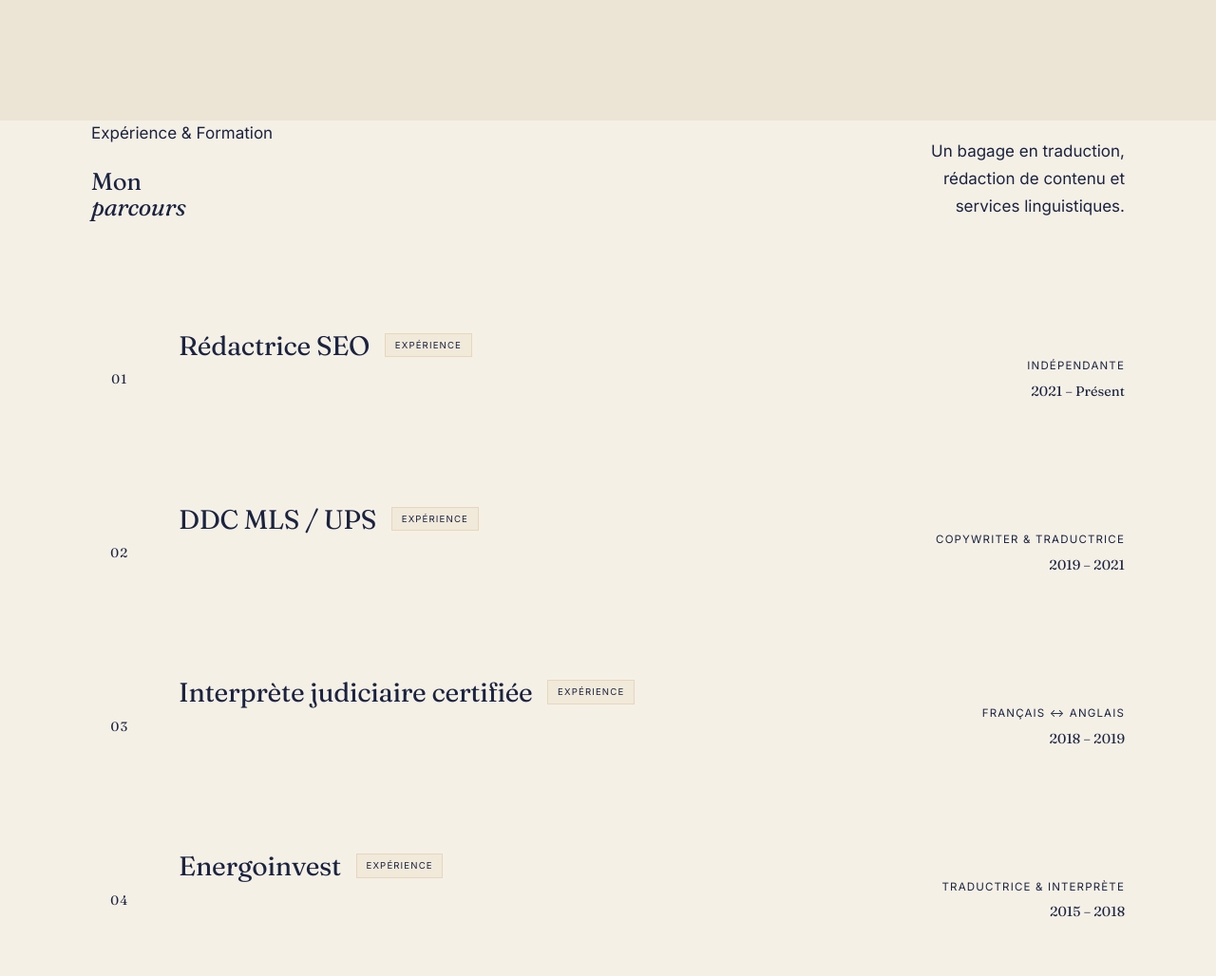
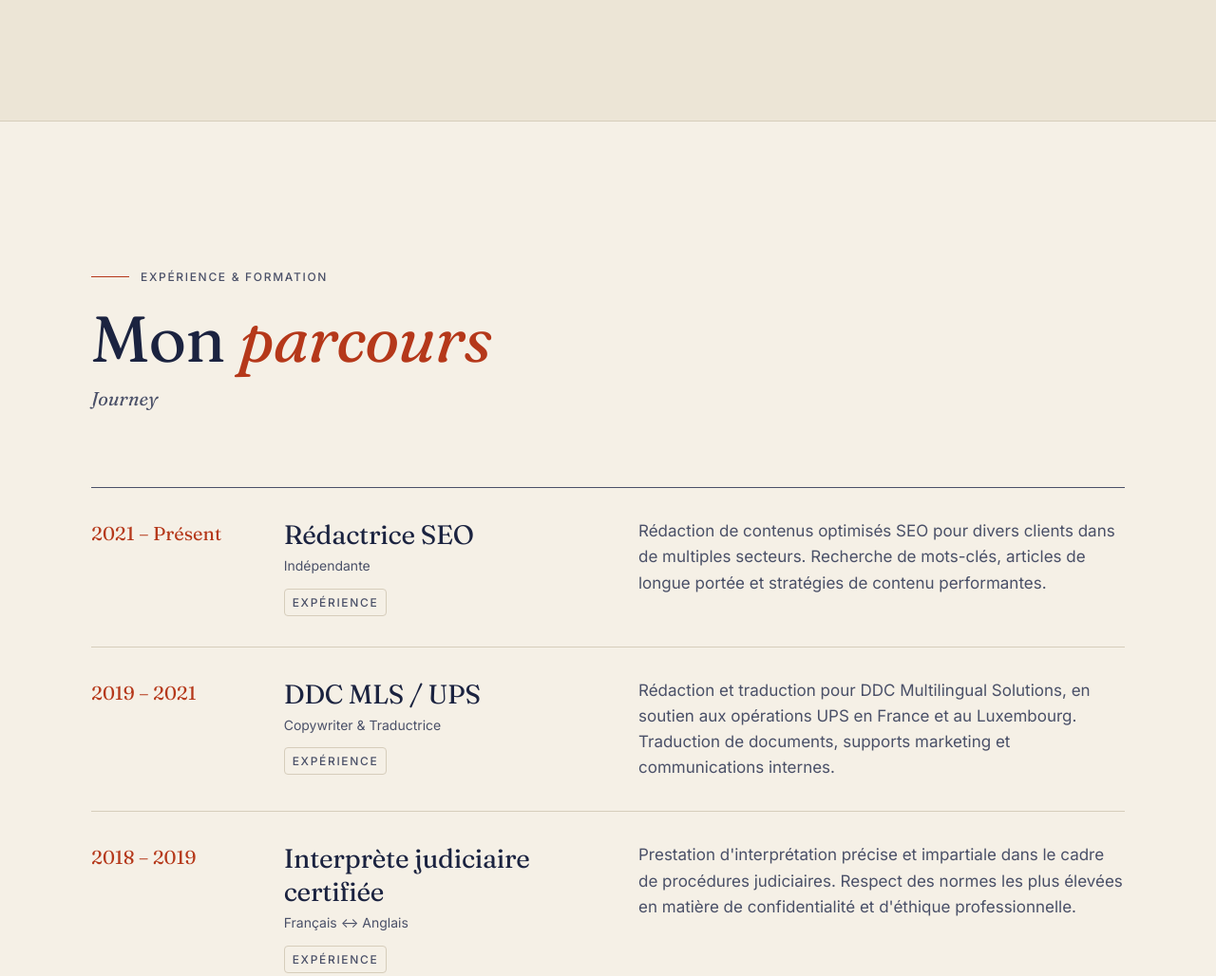
Before and after one commit to DemirAdmir/sabrinacaber-com-astro, an Astro site: page /fr in a window 1280 px wide. Shown: the part 4640-5668 px from the top of the page at 95% size. Built offline with nearby package versions, Linux system fonts and the light colour scheme; Astro itself is replaced by a stand-in of ours.

Commit message:
feat: experience timeline
Co-Authored-By: Claude Opus 5.5 <noreply@anthropic.com>

```diff
--- a/src/components/Work.astro
+++ b/src/components/Work.astro
@@ -1,238 +1,71 @@
 ---
+import SectionTitle from './SectionTitle.astro';
 import { translations, type Lang } from '../i18n/translations';
 interface Props { lang?: Lang; }
 const { lang = 'en' } = Astro.props;
 const t = translations[lang].work;
+const altLang = lang === 'fr' ? 'en' : 'fr';
 ---
 
-<section id="work" class="work">
+<section id="work" class="section work" aria-labelledby="work-title">
   <div class="container">
-    <div class="work__header">
-      <div>
-        <span class="tag">{t.tag}</span>
-        <div class="divider"></div>
-        <h2 class="work__title">
-          {t.titleLine1}<br />
-          <em class="gradient-text">{t.titleLine2}</em>
-        </h2>
-      </div>
-      <p class="work__subtitle">
-        {t.subtitle.split('\n').map((line, i, arr) => (
-          i < arr.length - 1 ? <>{line}<br /></> : line
-        ))}
-      </p>
-    </div>
+    <SectionTitle id="work" eyebrow={t.tag} line1={t.titleLine1} line2={t.titleLine2} alt={t.titleAlt} altLang={altLang} />
 
-    <div class="work__list">
+    <ol class="work__list">
       {t.items.map((p) => (
-        <div class="work-item" data-color={p.color}>
-          <div class="work-item__left">
-            <span class="work-item__num">{p.id}</span>
+        <li class="entry" data-reveal>
+          <p class="entry__year">{p.year}</p>
+          <div class="entry__head">
+            <h3 class="entry__title">{p.title}</h3>
+            <p class="entry__org">{p.category}</p>
+            <p class={`entry__type entry__type--${p.type}`}>{p.type === 'education' ? t.badgeEdu : t.badgeExp}</p>
           </div>
-          <div class="work-item__center">
-            <div class="work-item__meta">
-              <h3 class="work-item__title">{p.title}</h3>
-              <span class={`work-item__badge work-item__badge--${p.type}`}>
-                {p.type === 'education' ? t.badgeEdu : t.badgeExp}
-              </span>
-            </div>
-            <p class="work-item__desc">{p.description}</p>
-          </div>
-          <div class="work-item__right">
-            <span class="work-item__cat">{p.category}</span>
-            <span class="work-item__year">{p.year}</span>
-          </div>
-          <div class="work-item__preview" style={`background: linear-gradient(135deg, ${p.color}22, ${p.color}44)`}>
-            <div class="work-item__preview-inner" style={`color: ${p.color}`}>
-              {p.title.split(' ').map((w: string) => w[0]).join('')}
-            </div>
-          </div>
-        </div>
+          <p class="entry__desc">{p.description}</p>
+        </li>
       ))}
-    </div>
-
-    <div class="work__footer">
-      <a href="#contact" class="btn btn-outline"><span>{t.cta}</span></a>
-    </div>
+    </ol>
   </div>
 </section>
 
 <style>
-.work__header {
-  display: flex;
-  justify-content: space-between;
-  align-items: flex-end;
-  margin-bottom: clamp(3rem, 6vw, 6rem);
-  flex-wrap: wrap;
-  gap: 2rem;
+.work__list { border-top: var(--rule-w) solid var(--color-rule-strong); }
+
+.entry {
+  display: grid;
+  grid-template-columns: minmax(0, 2fr) minmax(0, 4fr) minmax(0, 6fr);
+  gap: var(--space-8);
+  padding-block: var(--space-8);
+  border-bottom: var(--rule-w) solid var(--color-rule);
 }
 
-.work__title { margin: 1.5rem 0 0; color: var(--clr-white); }
-.work__title em { font-style: italic; }
-
-.work__subtitle { max-width: 260px; text-align: right; line-height: 1.7; }
-
-.work__list { border-top: 1px solid var(--clr-border); }
-
-.work-item {
-  display: grid;
-  grid-template-columns: 60px 1fr auto;
-  align-items: center;
-  gap: 2rem;
-  padding: 2.5rem 0;
-  border-bottom: 1px solid var(--clr-border);
-  cursor: pointer;
-  position: relative;
-  transition: padding-left 0.4s var(--ease-out);
-  overflow: hidden;
-}
-
-.work-item::before {
-  content: '';
-  position: absolute;
-  left: 0; top: 0; bottom: 0;
-  width: 2px;
-  background: var(--clr-accent);
-  transform: scaleY(0);
-  transition: transform 0.4s var(--ease-out);
-}
-
-.work-item:hover { padding-left: 1.5rem; }
-.work-item:hover::before { transform: scaleY(1); }
-
-.work-item__preview {
-  position: absolute;
-  right: 0; top: 0; bottom: 0;
-  width: 200px;
-  opacity: 0;
-  transition: opacity 0.4s var(--ease-out);
-  display: flex;
-  align-items: center;
-  justify-content: center;
-  pointer-events: none;
-}
-
-.work-item__preview-inner {
+.entry__year {
   font-family: var(--font-display);
-  font-size: 3.5rem;
-  font-weight: 300;
-  opacity: 0.3;
-  letter-spacing: 0.1em;
-}
-
-.work-item:hover .work-item__preview { opacity: 1; }
-
-.work-item__left { display: flex; align-items: center; justify-content: center; }
-
-.work-item__num {
-  font-family: var(--font-display);
-  font-size: 0.85rem;
-  color: var(--clr-text-dim);
-  letter-spacing: 0.1em;
-  transition: color 0.3s ease;
-}
-
-.work-item:hover .work-item__num { color: var(--clr-accent); }
-
-.work-item__meta {
-  display: flex;
-  align-items: center;
-  gap: 1rem;
-  margin-bottom: 0.5rem;
-  flex-wrap: wrap;
-}
-
-.work-item__title {
-  font-size: clamp(1.1rem, 2.2vw, 2rem);
-  font-weight: 400;
-  color: var(--clr-white);
-  margin: 0;
-  transition: color 0.3s ease;
-  letter-spacing: -0.01em;
-}
-
-.work-item:hover .work-item__title { color: var(--clr-accent); }
-
-.work-item__badge {
-  font-size: 0.6rem;
-  letter-spacing: 0.12em;
-  text-transform: uppercase;
-  padding: 0.25rem 0.6rem;
+  font-size: var(--text-lg);
+  color: var(--color-accent);
+  font-variant-numeric: tabular-nums;
   white-space: nowrap;
 }
 
-.work-item__badge--experience {
-  background: rgba(200,169,110,0.10);
-  color: var(--clr-accent);
-  border: 1px solid rgba(200,169,110,0.28);
+.entry__title { font-size: var(--text-xl); line-height: var(--leading-snug); margin-bottom: var(--space-1); }
+
+.entry__org { color: var(--color-ink-muted); font-size: var(--text-sm); margin-bottom: var(--space-3); }
+
+.entry__type {
+  display: inline-block;
+  font-size: var(--text-xs);
+  font-weight: 500;
+  letter-spacing: var(--tracking-caps);
+  text-transform: uppercase;
+  color: var(--color-ink-muted);
+  padding: var(--space-1) var(--space-2);
+  border: var(--rule-w) solid var(--color-rule);
+  border-radius: var(--radius-sm);
 }
+.entry__type--education { border-style: dashed; }
 
-.work-item__badge--education {
-  background: rgba(62,207,142,0.10);
-  color: #3ecf8e;
-  border: 1px solid rgba(62,207,142,0.28);
-}
+.entry__desc { color: var(--color-ink-muted); }
 
-.work-item__desc {
-  font-size: 0.85rem;
-  color: var(--clr-text-dim);
-  max-width: 500px;
-  line-height: 1.6;
-  opacity: 0;
-  transform: translateY(6px);
-  transition: all 0.4s var(--ease-out);
-}
-
-.work-item:hover .work-item__desc { opacity: 1; transform: translateY(0); }
-
-.work-item__right {
-  display: flex;
-  flex-direction: column;
-  align-items: flex-end;
-  gap: 0.4rem;
-  z-index: 1;
-  min-width: 0;
-}
-
-.work-item__cat {
-  font-size: 0.72rem;
-  letter-spacing: 0.1em;
-  text-transform: uppercase;
-  color: var(--clr-text-muted);
-  text-align: right;
-}
-
-.work-item__year {
-  font-family: var(--font-display);
-  font-size: 0.9rem;
-  color: var(--clr-text-dim);
-  white-space: nowrap;
-}
-
-.work__footer { margin-top: 4rem; display: flex; justify-content: center; }
-
-@media (max-width: 768px) {
-  .work-item {
-    grid-template-columns: 36px 1fr;
-    gap: 1rem;
-    padding: 1.75rem 0;
-  }
-  .work-item__right {
-    grid-column: 2;
-    align-items: flex-start;
-    flex-direction: row;
-    gap: 1rem;
-    flex-wrap: wrap;
-  }
-  .work__subtitle { text-align: left; }
-  .work-item__preview { display: none; }
-}
-
-@media (max-width: 600px) {
-  .work__header { flex-direction: column; align-items: flex-start; }
-  .work-item { grid-template-columns: 1fr; padding: 1.5rem 0; }
-  .work-item__left { display: none; }
-  .work-item__right { grid-column: 1; flex-direction: row; gap: 0.75rem; margin-top: 0.5rem; }
-  .work-item__cat { font-size: 0.65rem; }
+@media (max-width: 56rem) {
+  .entry { grid-template-columns: minmax(0, 1fr); gap: var(--space-3); }
 }
 </style>
```
Also changed, not shown: tests/site/sections.test.mjs (+18 -0 lines).
